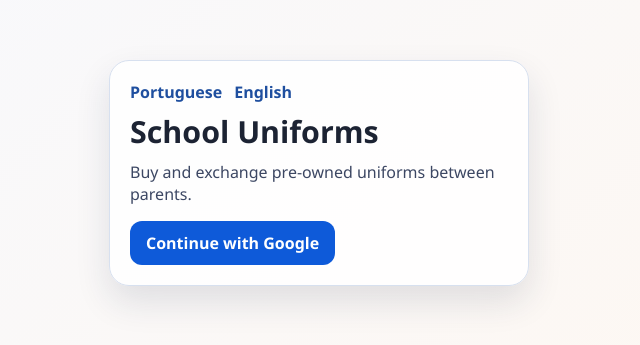
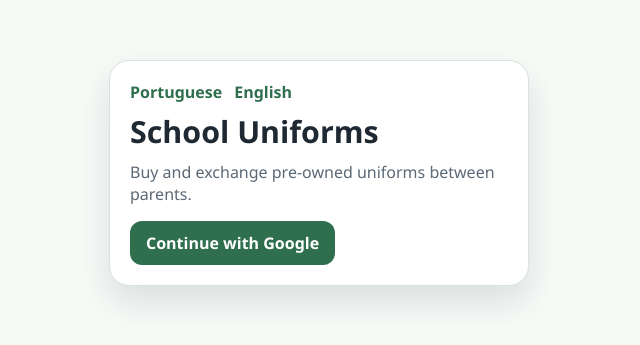
Before and after one commit to fabiocostagomes/uniformes, a Next.js app: page /en in a window 1280 px wide. Shown: the part 227-572 px from the top of the page, without its empty margins (321-961 px from the left). Built offline with nearby package versions, Linux system fonts and the light colour scheme; no server answers.

Commit message:
feat: centralize color and typography tokens in theme file

```diff
--- a/app/globals.css
+++ b/app/globals.css
@@ -1,74 +1,73 @@
-:root {
-  color-scheme: light;
-}
-
 * {
   box-sizing: border-box;
 }
 
 body {
   margin: 0;
-  font-family:
-    "Atkinson Hyperlegible",
-    "Segoe UI",
-    sans-serif;
-  background: linear-gradient(140deg, #f6f9ff 0%, #fff7ef 100%);
-  color: #1c2333;
+  font-family: var(--font-family-base);
+  font-size: var(--font-size-body);
+  background: var(--color-bg);
+  color: var(--color-text);
 }
 
 .page {
   min-height: 100dvh;
   display: grid;
   place-items: center;
-  padding: 20px;
+  padding: var(--space-4);
 }
 
 .card {
   width: 100%;
-  max-width: 420px;
-  background: rgba(255, 255, 255, 0.9);
-  border: 1px solid #d7e0ef;
-  border-radius: 20px;
-  padding: 20px;
-  box-shadow: 0 16px 35px rgba(27, 38, 75, 0.12);
+  max-width: 26.25rem;
+  background: var(--color-surface);
+  border: 1px solid var(--color-border);
+  border-radius: var(--radius-lg);
+  padding: var(--space-4);
+  box-shadow: var(--shadow-card);
 }
 
 .locale-switcher {
   display: flex;
-  gap: 12px;
-  margin-bottom: 12px;
+  gap: var(--space-2);
+  margin-bottom: var(--space-2);
 }
 
 .locale-switcher a {
-  color: #1f4f9f;
-  font-weight: 600;
+  color: var(--color-brand);
+  font-weight: var(--font-weight-medium);
   text-decoration: none;
 }
 
 .locale-switcher a:hover {
+  color: var(--color-brand-strong);
   text-decoration: underline;
 }
 
 .title {
-  margin: 0 0 12px;
-  font-size: clamp(1.4rem, 4vw, 1.9rem);
-  line-height: 1.15;
+  margin: 0 0 var(--space-2);
+  font-size: var(--font-size-title);
+  line-height: var(--line-height-title);
 }
 
 .lead {
-  margin: 0 0 16px;
-  color: #3c4763;
+  margin: 0 0 var(--space-3);
+  color: var(--color-muted);
 }
 
 .cta {
   display: inline-flex;
   align-items: center;
   justify-content: center;
-  min-height: 44px;
-  padding: 10px 16px;
+  min-height: 2.75rem;
+  padding: 0.625rem var(--space-3);
   text-decoration: none;
-  font-weight: 700;
-  border-radius: 12px;
-  background: #0e5ad9;
-  color: #fff;
+  font-weight: var(--font-weight-bold);
+  border-radius: var(--radius-sm);
+  background: var(--color-brand);
+  color: var(--color-surface);
 }
+
+.cta:hover {
+  background: var(--color-brand-strong);
+}
--- a/app/layout.tsx
+++ b/app/layout.tsx
@@ -1,6 +1,7 @@
 import type { Metadata } from 'next';
 import type { ReactNode } from 'react';
 
+import './theme.css';
 import './globals.css';
 
 export const metadata: Metadata = {
--- /dev/null
+++ b/app/theme.css
@@ -0,0 +1,40 @@
+:root {
+  color-scheme: light;
+
+  /* Colors */
+  --color-bg: #f7faf7;
+  --color-surface: #ffffff;
+  --color-text: #1f2933;
+  --color-muted: #5b6875;
+  --color-brand: #2f6f4e;
+  --color-brand-strong: #24563c;
+  --color-accent: #dcefe3;
+  --color-border: #d7e3db;
+  --color-danger: #b64b4b;
+  --color-overlay: rgba(17, 24, 39, 0.12);
+
+  /* Typography */
+  --font-family-base: "Atkinson Hyperlegible", "Segoe UI", sans-serif;
+  --font-size-caption: 0.875rem;
+  --font-size-body: 1rem;
+  --font-size-subtitle: 1.25rem;
+  --font-size-title: clamp(1.4rem, 4vw, 1.9rem);
+  --line-height-title: 1.15;
+  --font-weight-medium: 600;
+  --font-weight-bold: 700;
+
+  /* Spacing */
+  --space-1: 0.5rem;
+  --space-2: 0.75rem;
+  --space-3: 1rem;
+  --space-4: 1.25rem;
+  --space-5: 1.5rem;
+
+  /* Radius */
+  --radius-sm: 0.75rem;
+  --radius-md: 1rem;
+  --radius-lg: 1.25rem;
+
+  /* Shadows */
+  --shadow-card: 0 16px 35px var(--color-overlay);
+}
```
Also changed, not shown: 2 other files (tests, documents, lock files or other folders).
